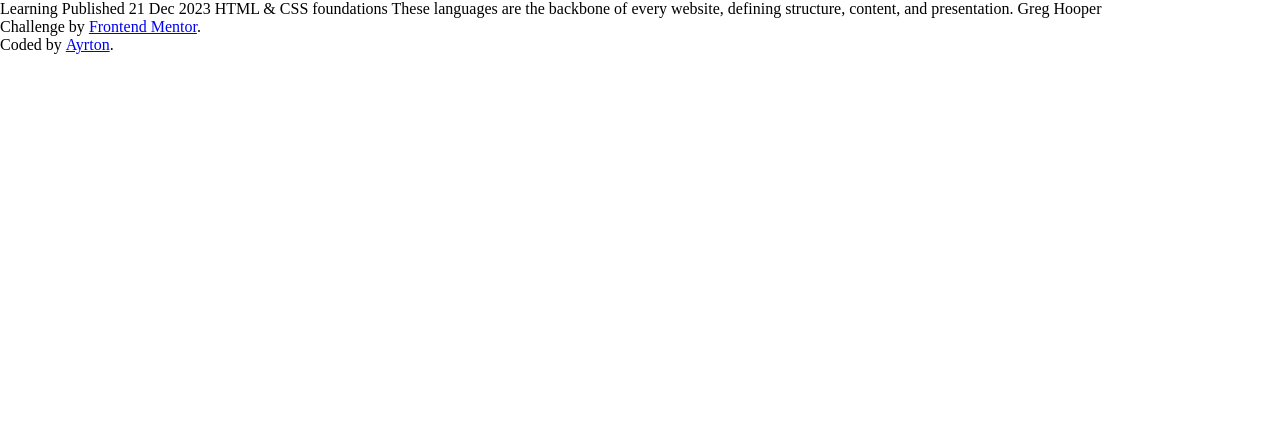
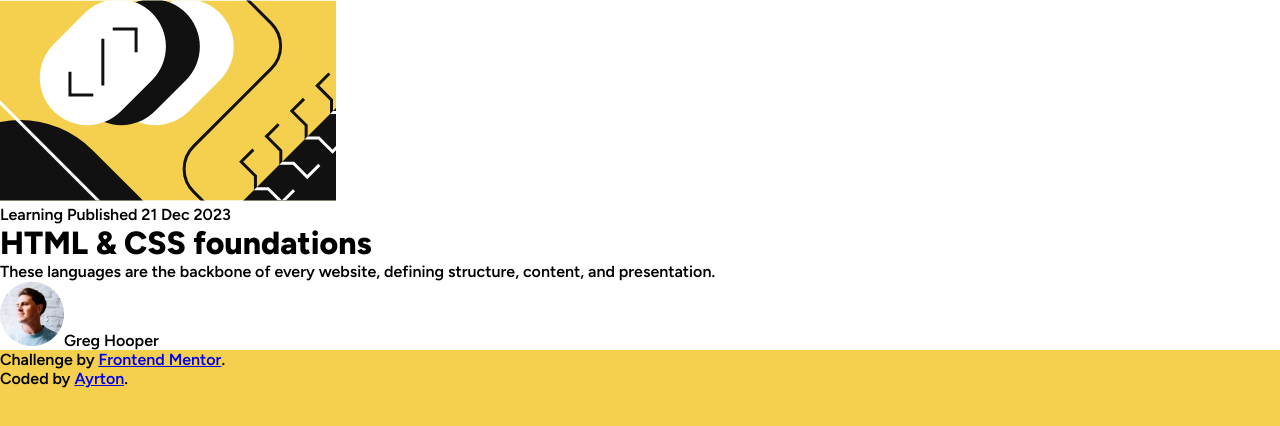
Before and after one commit to ayrtton/blog-preview-card, a React (Vite) app: page / in a window 1280 px wide. Shown: the top 426 px of the page. Built offline with nearby package versions, Linux system fonts and the light colour scheme.

Commit message:
Set the basic HTML structure

```diff
--- a/index.html
+++ b/index.html
@@ -3,6 +3,7 @@
     <head>
         <meta charset="UTF-8" />
         <meta name="viewport" content="width=device-width, initial-scale=1.0" />
+        <link rel="shortcut icon" href="src/assets/images/favicon-32x32.png" type="image/x-icon">
         <title>Blog Preview Card</title>
     </head>
     <body>
--- a/src/App.jsx
+++ b/src/App.jsx
@@ -1,4 +1,4 @@
-import './assets/css/main.css';
+import "./assets/css/main.css";
 import Card from "./components/Card";
 import Footer from "./components/Footer";
 
--- a/src/assets/css/main.css
+++ b/src/assets/css/main.css
@@ -1,5 +1,15 @@
+@import url("https://fonts.googleapis.com/css2?family=Figtree:wght@600;800&display=swap");
 * {
   margin: 0;
   padding: 0;
   box-sizing: border-box;
+}
+
+body {
+  font-family: "Figtree";
+  background-color: hsl(47, 88%, 63%);
+}
+
+main {
+  background-color: hsl(0, 0%, 100%);
 }/*# sourceMappingURL=main.css.map */
--- a/src/assets/sass/_config.scss
+++ b/src/assets/sass/_config.scss
@@ -1,3 +1,10 @@
+@import url('https://fonts.googleapis.com/css2?family=Figtree:wght@600;800&display=swap');
+
+$yellow: hsl(47, 88%, 63%);
+$white: hsl(0, 0%, 100%);
+$grey: hsl(0, 0%, 50%);
+$black: hsl(0, 0%, 7%);
+
 * {
     margin: 0;
     padding: 0;
--- a/src/assets/sass/main.scss
+++ b/src/assets/sass/main.scss
@@ -1 +1,10 @@
 @import './config';
+
+body {
+    font-family: 'Figtree';
+    background-color: $yellow;
+}
+
+main {
+    background-color: $white;
+}
--- a/src/components/Card.jsx
+++ b/src/components/Card.jsx
@@ -1,11 +1,25 @@
+import Illustration from "../assets/images/illustration-article.svg";
+import Avatar from "../assets/images/image-avatar.webp";
+
 function Card() {
     return (
         <main>
-            Learning
-            Published 21 Dec 2023
-            HTML & CSS foundations
-            These languages are the backbone of every website, defining structure, content, and presentation.
-            Greg Hooper
+            <div id="image">
+                <img src={Illustration} alt="" srcSet="" />
+            </div>
+            <div id="details">
+                Learning
+                Published 21 Dec 2023
+            </div>
+            <div id="content">
+                <h1>HTML & CSS foundations</h1>
+                <p>These languages are the backbone of every website, defining
+                    structure, content, and presentation.</p>
+            </div>
+            <div id="author">
+                <img src={Avatar} alt="" srcSet="" />
+                Greg Hooper
+            </div>
         </main>
     )
 }
```
Also changed, not shown: 1 other file (tests, documents, lock files or other folders).
